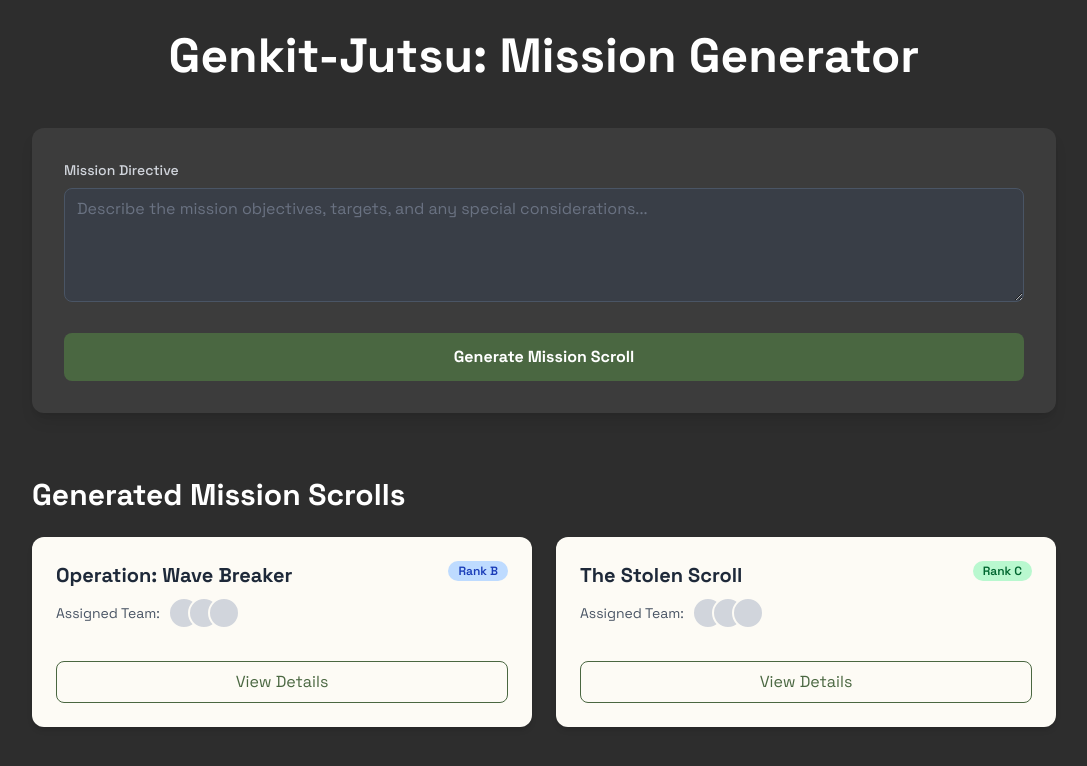
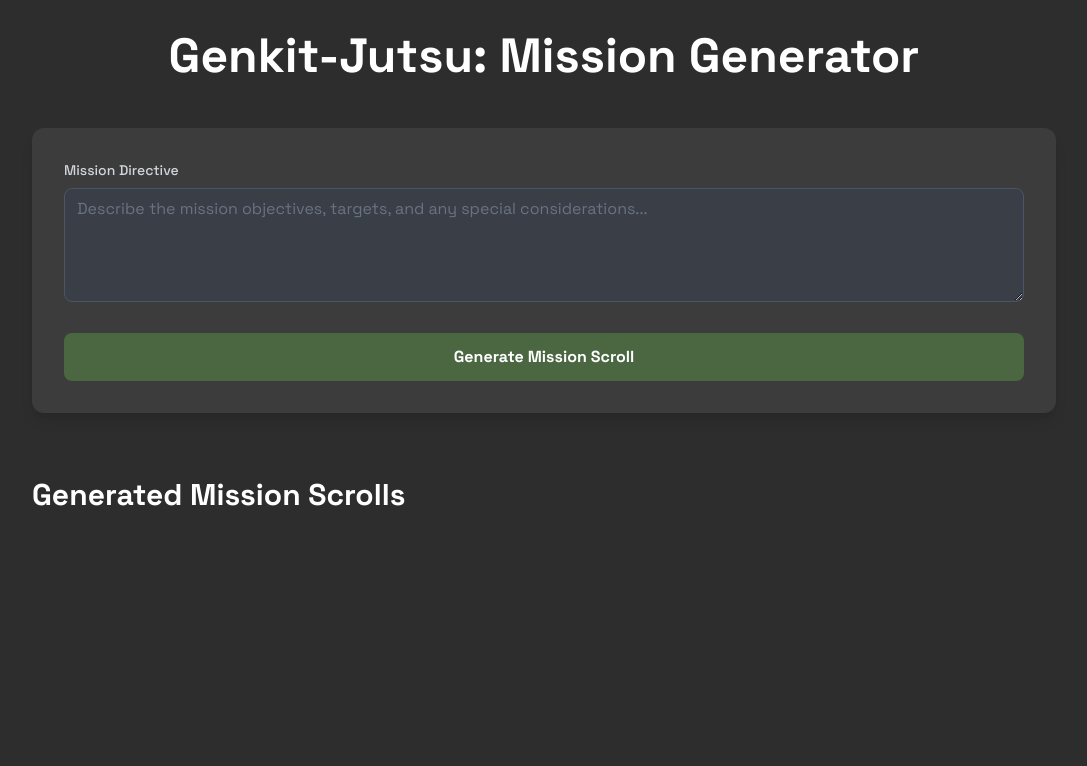
Before and after one commit to alvarocamillont/hokage-desk-angular-genkit-gemini, an Angular app in the folder hokage-desk/: page / in a window 1280 px wide. Shown: the top 766 px of the page, without its empty margins (96-1183 px from the left). Built offline with nearby package versions, Linux system fonts and the light colour scheme.

Commit message:
feat: enhance mission management with dynamic mission creation and update dashboard integration

```diff
--- a/hokage-desk/src/app/app.config.ts
+++ b/hokage-desk/src/app/app.config.ts
@@ -3,11 +3,14 @@ import { provideRouter } from '@angular/router';
 
 import { routes } from './app.routes';
 import { provideClientHydration, withEventReplay } from '@angular/platform-browser';
+import { provideHttpClient, withFetch } from '@angular/common/http';
 
 export const appConfig: ApplicationConfig = {
   providers: [
     provideBrowserGlobalErrorListeners(),
     provideZonelessChangeDetection(),
-    provideRouter(routes), provideClientHydration(withEventReplay())
+    provideRouter(routes),
+    provideClientHydration(withEventReplay()),
+    provideHttpClient(withFetch()),
   ]
 };
--- a/hokage-desk/src/app/app.routes.ts
+++ b/hokage-desk/src/app/app.routes.ts
@@ -1,8 +1,6 @@
 import { Routes } from '@angular/router';
-import { DashboardComponent } from './dashboard/dashboard';
-import { DetailComponent } from './detail/detail';
 
 export const routes: Routes = [
-    { path: '', component: DashboardComponent },
-    { path: 'detail', component: DetailComponent },
+    { path: '', loadComponent: () => import('./dashboard/dashboard').then(c => c.DashboardComponent) },
+    { path: 'detail', loadComponent: () => import('./detail/detail').then(c => c.DetailComponent) },
 ];
--- a/hokage-desk/src/app/app.ts
+++ b/hokage-desk/src/app/app.ts
@@ -1,11 +1,10 @@
 import { Component, signal } from '@angular/core';
 import { RouterOutlet } from '@angular/router';
-import { DashboardComponent } from './dashboard/dashboard';
-import { DetailComponent } from './detail/detail';
 
 @Component({
   selector: 'app-root',
-  imports: [RouterOutlet, DashboardComponent, DetailComponent],
+  standalone: true,
+  imports: [RouterOutlet],
   templateUrl: './app.html',
   styleUrl: './app.css'
 })
--- a/hokage-desk/src/app/dashboard/dashboard.html
+++ b/hokage-desk/src/app/dashboard/dashboard.html
@@ -11,6 +11,7 @@
               <label class="block text-sm font-medium text-gray-300 mb-2" for="mission-directive">Mission
                 Directive</label>
               <textarea
+                [ngModel]="missionDefinition()" (ngModelChange)="missionDefinition.set($event)"
                 class="w-full border rounded-lg border-gray-600 bg-gray-700/50 focus:border-primary focus:ring-primary placeholder:text-gray-500 py-2 px-3 "
                 id="mission-directive" name="mission-directive"
                 placeholder="Describe the mission objectives, targets, and any special considerations..."
@@ -18,8 +19,9 @@
             </div>
 
             <button
+              (click)="createMission()"
               class="w-full bg-primary text-white font-bold py-3 px-4 rounded-lg hover:bg-primary/90 focus:outline-none focus:ring-2 focus:ring-offset-2 focus:ring-offset-card-dark focus:ring-primary transition-colors"
-              type="submit">
+              type="button">
               Generate Mission Scroll
             </button>
           </form>
@@ -28,20 +30,21 @@
       <section>
         <h2 class="text-2xl sm:text-3xl font-bold mb-6 text-white">Generated Mission Scrolls</h2>
         <div class="grid grid-cols-1 md:grid-cols-2 gap-6">
+          @for (mission of missions(); track mission.missionValue) {
             <div class="bg-background-light p-6 rounded-xl shadow-md flex flex-col space-y-4">
               <div class="flex-grow">
                 <div class="flex justify-between items-start mb-2">
-                <h3 class="text-xl font-bold text-gray-800">Operation: Wave Breaker</h3>
+                  <h3 class="text-xl font-bold text-gray-800">{{ mission.assignedTeam }}</h3>
                   <span
                     class="inline-block bg-blue-200 text-blue-800 text-xs font-semibold px-2.5 py-0.5 rounded-full">Rank
-                  B</span>
+                    {{ mission.difficulty }}</span>
                 </div>
                 <div class="flex items-center space-x-2">
                   <p class="text-sm text-gray-600">Assigned Team:</p>
                   <div class="flex avatar-stack">
+                    @for (member of mission.teamMembers; track member.name) {
                       <div class="w-8 h-8 rounded-full bg-gray-300 border-2 border-background-light"></div>
-                  <div class="w-8 h-8 rounded-full bg-gray-300 border-2 border-background-light"></div>
-                  <div class="w-8 h-8 rounded-full bg-gray-300 border-2 border-background-light"></div>
+                    }
                   </div>
                 </div>
               </div>
@@ -50,28 +53,7 @@
                 View Details
               </button>
             </div>
-          <div class="bg-background-light p-6 rounded-xl shadow-md flex flex-col space-y-4">
-            <div class="flex-grow">
-              <div class="flex justify-between items-start mb-2">
-                <h3 class="text-xl font-bold text-gray-800">The Stolen Scroll</h3>
-                <span
-                  class="inline-block bg-green-200 text-green-800 text-xs font-semibold px-2.5 py-0.5 rounded-full">Rank
-                  C</span>
-              </div>
-              <div class="flex items-center space-x-2">
-                <p class="text-sm text-gray-600">Assigned Team:</p>
-                <div class="flex avatar-stack">
-                  <div class="w-8 h-8 rounded-full bg-gray-300 border-2 border-background-light"></div>
-                  <div class="w-8 h-8 rounded-full bg-gray-300 border-2 border-background-light"></div>
-                  <div class="w-8 h-8 rounded-full bg-gray-300 border-2 border-background-light"></div>
-                </div>
-              </div>
-            </div>
-            <button
-              class="w-full mt-4 text-primary border border-primary rounded-lg py-2 px-4 hover:bg-primary/10 transition-colors focus:outline-none focus:ring-2 focus:ring-primary">
-              View Details
-            </button>
-          </div>
+          }
         </div>
       </section>
     </main>
--- a/hokage-desk/src/app/dashboard/dashboard.ts
+++ b/hokage-desk/src/app/dashboard/dashboard.ts
@@ -1,11 +1,23 @@
-import { ChangeDetectionStrategy, Component } from '@angular/core';
+import { ChangeDetectionStrategy, Component, inject, signal } from '@angular/core';
+import { MissionService } from '../mission.service';
+import { FormsModule } from '@angular/forms';
 
 @Component({
   selector: 'app-dashboard',
   templateUrl: './dashboard.html',
   styleUrls: ['./dashboard.css'],
-  changeDetection: ChangeDetectionStrategy.OnPush
+  changeDetection: ChangeDetectionStrategy.OnPush,
+  standalone: true,
+  imports: [FormsModule],
 })
 export class DashboardComponent {
+  private readonly missionService = inject(MissionService);
 
+  missionDefinition = signal('');
+  missions = this.missionService.missions;
+
+  createMission() {
+    this.missionService.createMission(this.missionDefinition());
+    this.missionDefinition.set('');
+  }
 }
--- a/hokage-desk/src/app/detail/detail.ts
+++ b/hokage-desk/src/app/detail/detail.ts
@@ -4,7 +4,8 @@ import { ChangeDetectionStrategy, Component } from '@angular/core';
   selector: 'app-detail',
   templateUrl: './detail.html',
   styleUrls: ['./detail.css'],
-  changeDetection: ChangeDetectionStrategy.OnPush
+  changeDetection: ChangeDetectionStrategy.OnPush,
+  standalone: true,
 })
 export class DetailComponent {
 
--- /dev/null
+++ b/hokage-desk/src/app/mission.service.ts
@@ -0,0 +1,34 @@
+
+import { HttpClient } from '@angular/common/http';
+import { Injectable, inject, signal } from '@angular/core';
+import { take } from 'rxjs';
+
+export interface Mission {
+  difficulty: string;
+  missionValue: string;
+  detailedDescription: string;
+  ninjaTeamLevel: string;
+  assignedTeam: string;
+  teamMembers: {
+    name: string;
+    specialty: string;
+  }[];
+}
+
+@Injectable({
+  providedIn: 'root',
+})
+export class MissionService {
+  missions = signal<Mission[]>([]);
+
+  private readonly http = inject(HttpClient);
+
+  createMission(definition: string) {
+    this.http
+      .post<Mission>('/api/mission', { definition })
+      .pipe(take(1))
+      .subscribe((response) => {
+        this.missions.update((missions) => [...missions, response]);
+      });
+  }
+}
```
Also changed, not shown: hokage-desk/.gemini/settings.json. Lines whose indentation alone changed are shown as unchanged.
